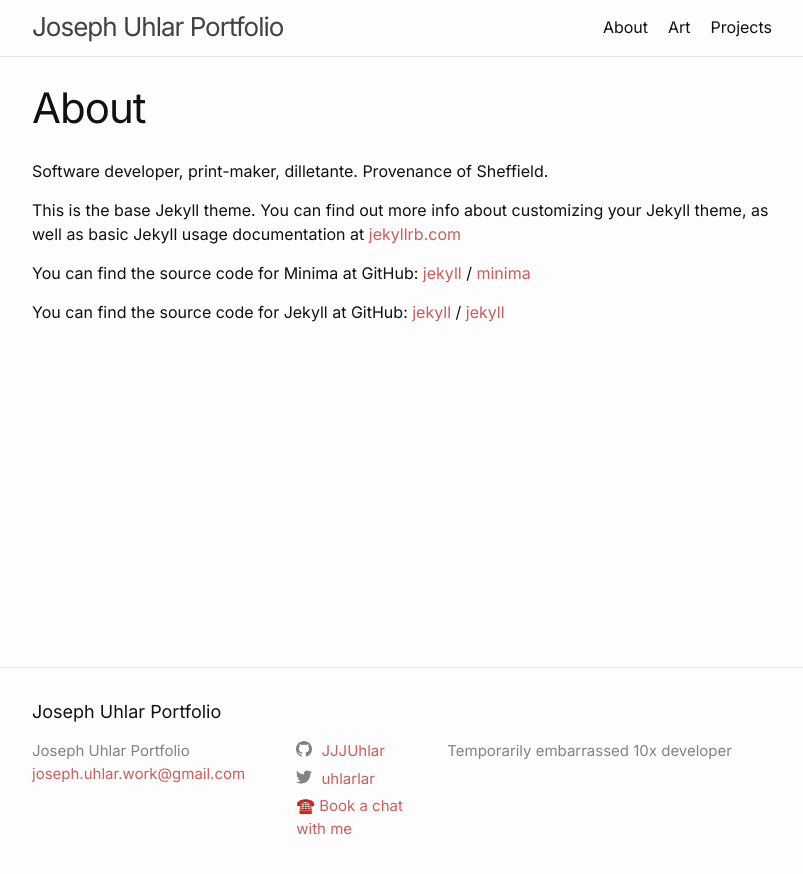
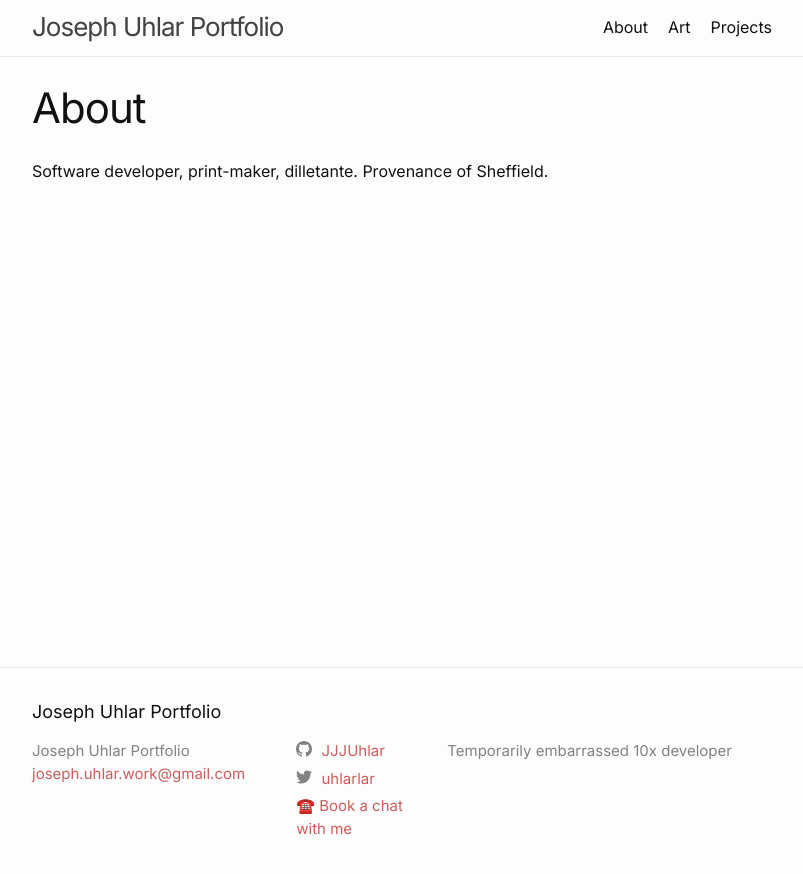
Before and after one commit to JJJUhlar/jjjuhlar.github.io, a Jekyll site: the page built from about.markdown, in a window 1280 px wide. Shown: the top 874 px of the page, without its empty margins (238-1041 px from the left). Built offline with Jekyll 4.4.1, drawn with Linux system fonts in a browser that asks for light colours.

Commit message:
changed some basic content

```diff
--- a/about.markdown
+++ b/about.markdown
@@ -4,16 +4,3 @@ title: About
 permalink: /about/
 ---
 Software developer, print-maker, dilletante. Provenance of Sheffield.
-
-This is the base Jekyll theme. You can find out more info about customizing your Jekyll theme, as well as basic Jekyll usage documentation at [jekyllrb.com](https://jekyllrb.com/)
-
-You can find the source code for Minima at GitHub:
-[jekyll][jekyll-organization] /
-[minima](https://github.com/jekyll/minima)
-
-You can find the source code for Jekyll at GitHub:
-[jekyll][jekyll-organization] /
-[jekyll](https://github.com/jekyll/jekyll)
-
-
-[jekyll-organization]: https://github.com/jekyll
--- a/projects.markdown
+++ b/projects.markdown
@@ -7,7 +7,7 @@ permalink: /Projects/
 ### This Website
 - Built with Ruby Jekyll + GitHub Pages as the static-site generator. Content in SASS, HTML, markdown files.
 
-
+<br>
 
 ### Robin Ashley Architects.
 - [Wordpress website built on a LAMP stack,](http://raarchitects.co.uk/) customised with Bootstrap.
```
